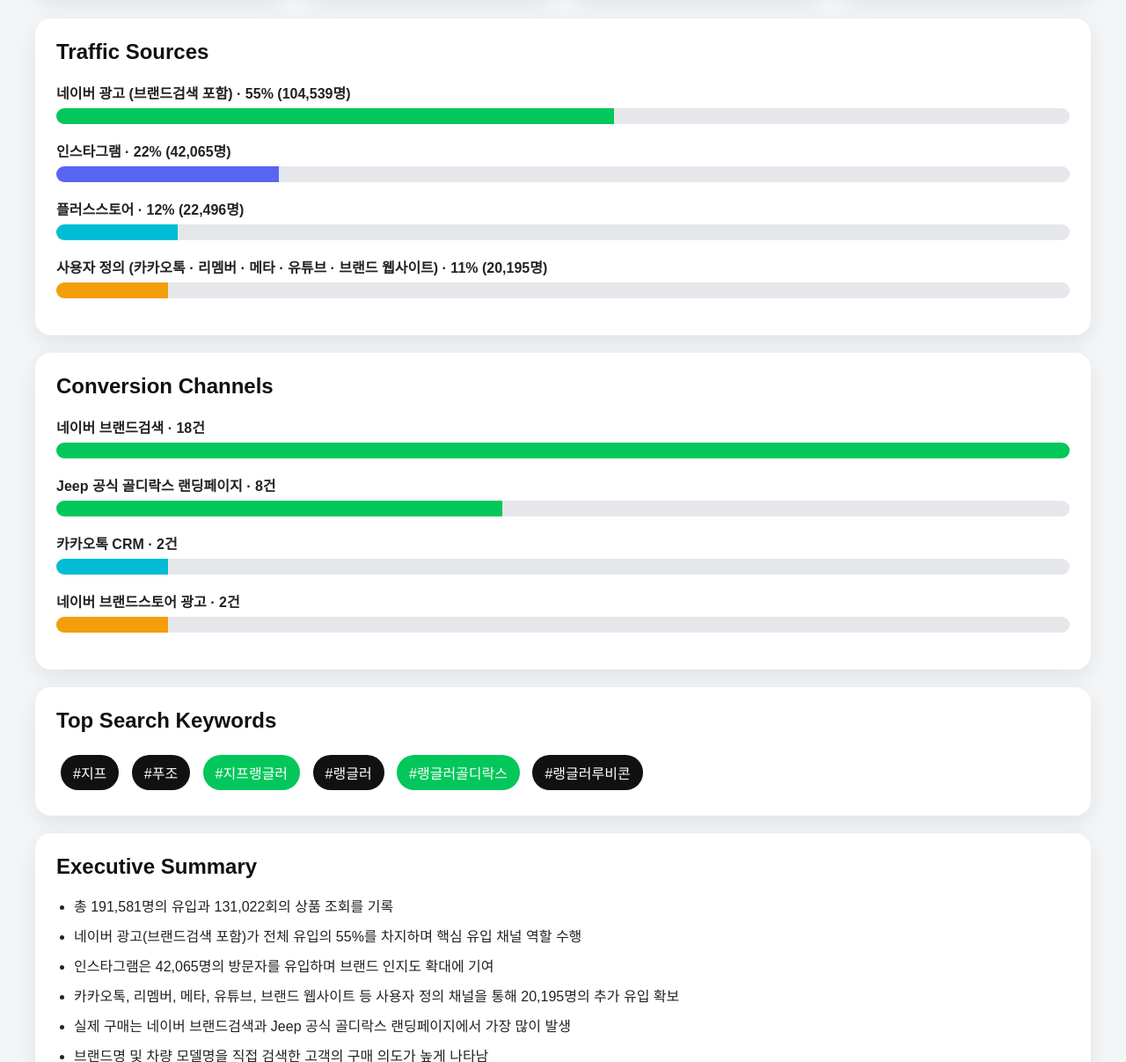
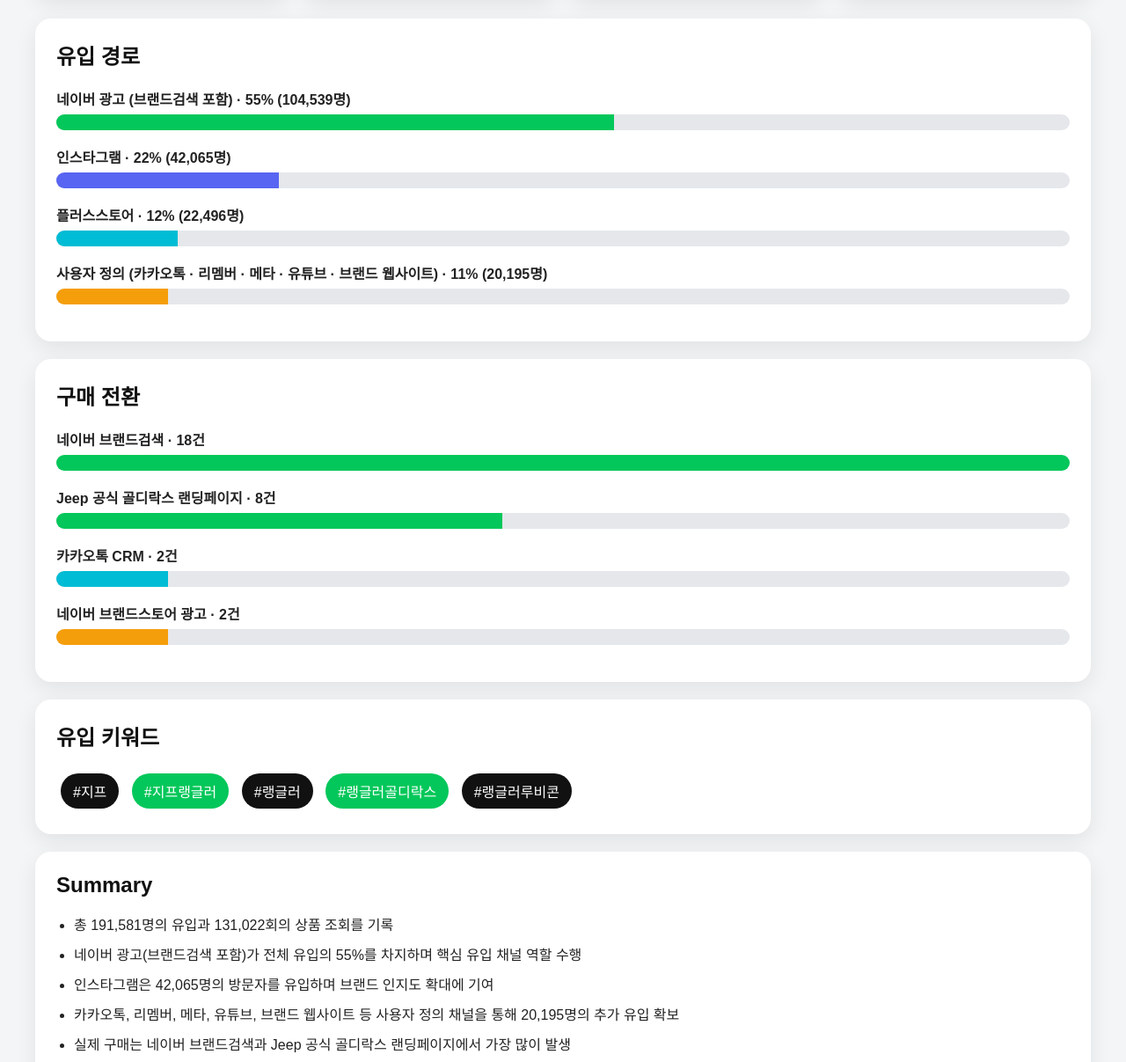
Before and after one commit to luke-jeong-dev/Naver-Jeep-Goldilocks, a plain HTML site: page index.html in a window 1280 px wide. Shown: the part 382-1589 px from the top of the page at 88% size. Drawn offline with Linux system fonts and the light colour scheme.

Commit message:
Update index.html

```diff
--- a/index.html
+++ b/index.html
@@ -188,7 +188,7 @@ li{
 
 <div class="section">
 
-    <h2>Traffic Sources</h2>
+    <h2>유입 경로</h2>
 
     <div class="channel-title">
         네이버 광고 (브랜드검색 포함) · 55% (104,539명)
@@ -224,7 +224,7 @@ li{
 
 <div class="section">
 
-    <h2>Conversion Channels</h2>
+    <h2>구매 전환</h2>
 
     <div class="channel-title">
         네이버 브랜드검색 · 18건
@@ -258,12 +258,11 @@ li{
 
 <div class="section">
 
-    <h2>Top Search Keywords</h2>
+    <h2>유입 키워드</h2>
 
     <div style="margin-top:10px;">
 
         <span class="tag">#지프</span>
-        <span class="tag">#푸조</span>
         <span class="tag large">#지프랭글러</span>
         <span class="tag">#랭글러</span>
         <span class="tag large">#랭글러골디락스</span>
@@ -275,7 +274,7 @@ li{
 
 <div class="section">
 
-    <h2>Executive Summary</h2>
+    <h2>Summary</h2>
 
     <ul>
         <li>총 191,581명의 유입과 131,022회의 상품 조회를 기록</li>
```
